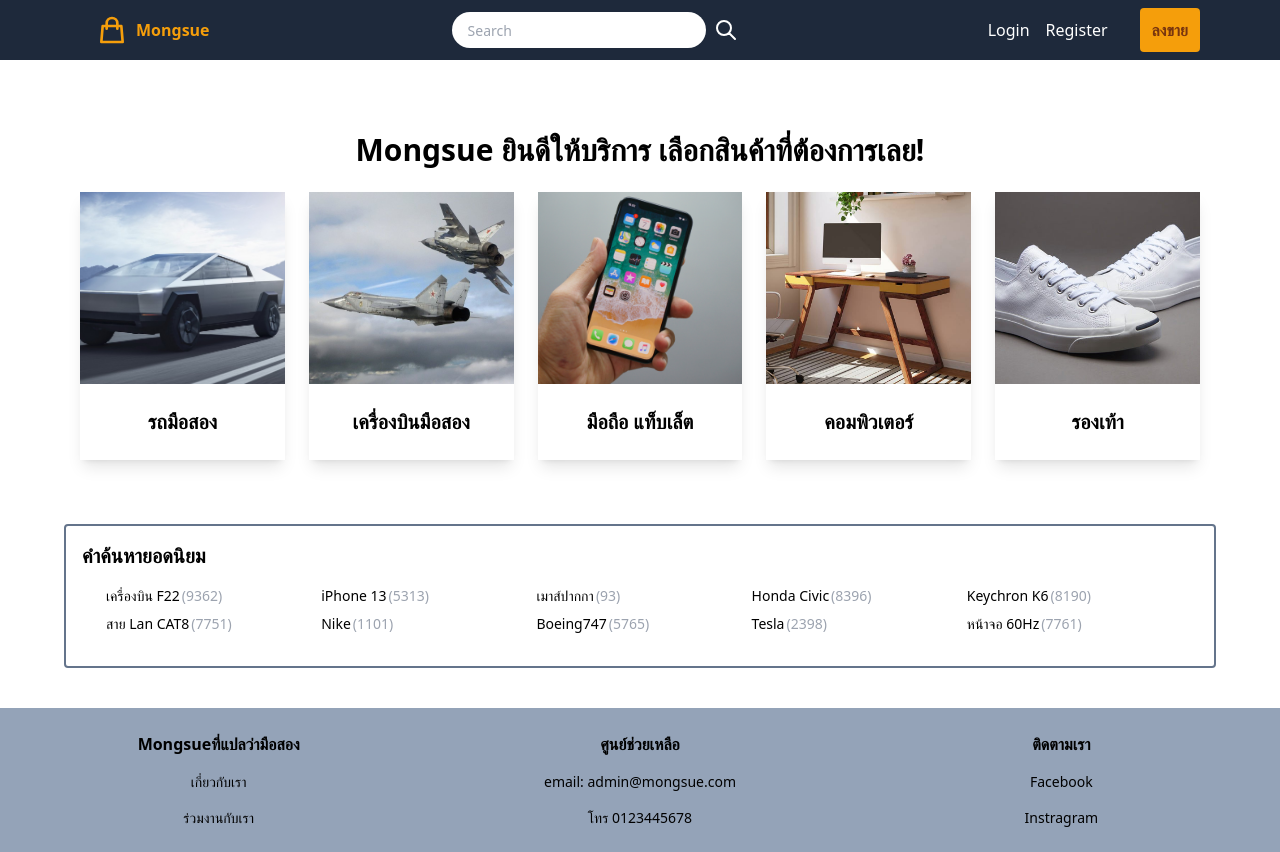
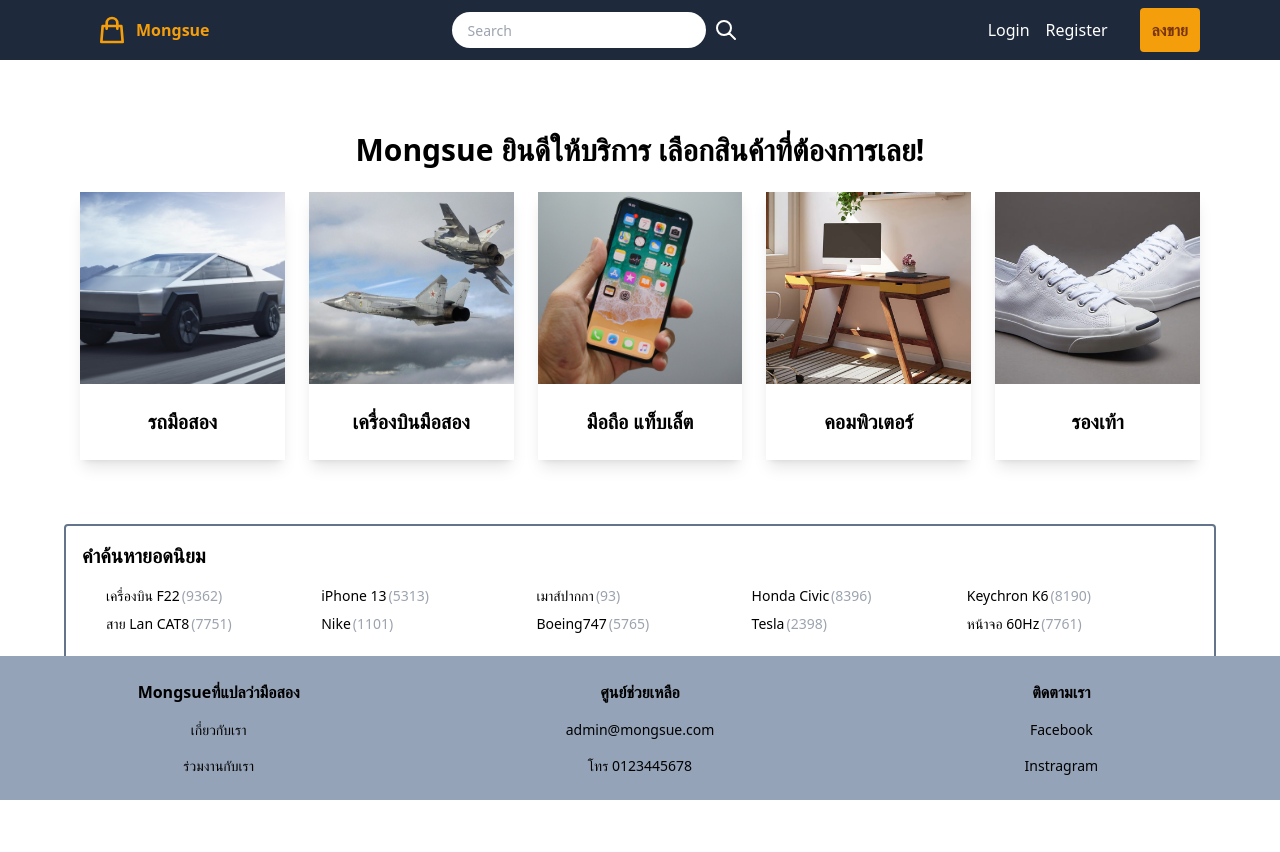
Before and after one commit to Rayato159/Secondhand-E-Commerce, a React (Create React App) app in the folder frontend/: page / in a window 1280 px wide. After the commit the page ends 800 px from the top, so only its background shows below. Built offline with nearby package versions, Linux system fonts and the light colour scheme.

Commit message:
homepage added

```diff
--- a/frontend/package.json
+++ b/frontend/package.json
@@ -9,6 +9,7 @@
     "@testing-library/user-event": "^13.5.0",
     "react": "^17.0.2",
     "react-dom": "^17.0.2",
+    "react-router-dom": "^6.2.1",
     "react-scripts": "5.0.0",
     "web-vitals": "^2.1.2"
   },
--- /dev/null
+++ b/frontend/src/App.js
@@ -0,0 +1,24 @@
+import React from 'react'
+import { BrowserRouter, Routes, Route } from 'react-router-dom'
+
+// Components
+import Navbar from './components/Navbar'
+
+// Pages
+import Home from './pages/Home'
+
+
+function App() {
+    return (
+        <div className="App">
+            <BrowserRouter>
+                <Navbar />
+                    <Routes>
+                        <Route path="/" element={<Home />} />
+                    </Routes>
+            </BrowserRouter>
+        </div>
+    )
+}
+
+export default App
--- a/frontend/src/components/Footbar.js
+++ b/frontend/src/components/Footer.js
@@ -1,13 +1,13 @@
-const Footbar = () => {
+const Footer = () => {
     return (
-        <footer className="bg-slate-400 h-46 mt-10">
+        <footer className="bg-slate-400 fixed bottom-0 w-full">
             <div className="px-4 py-6 grid grid-cols-3 md:gap-4 gap-2">
                 <div className="font-bold text-center">Mongsueที่แปลว่ามือสอง</div>
                 <div className="font-bold text-center">ศูนย์ช่วยเหลือ</div>
                 <div className="font-bold text-center">ติดตามเรา</div>
 
                 <div className="md:text-sm text-xs text-center">เกี่ยวกับเรา</div>
-                <div className="md:text-sm text-xs text-center">email: admin@mongsue.com</div>
+                <div className="md:text-sm text-xs text-center">admin@mongsue.com</div>
                 <div className="md:text-sm text-xs text-center">
                     <a className="hover:text-gray-100" href="https://www.facebook.com">Facebook</a>
                 </div>
@@ -22,4 +22,4 @@ const Footbar = () => {
     )
 }
 
-export default Footbar
+export default Footer
--- a/frontend/src/components/Navbar.js
+++ b/frontend/src/components/Navbar.js
@@ -46,7 +46,7 @@ const Navbar = () => {
                         </div>
 
                         <div className="flex space-x-4 items-center">
-                            <a className="font-bold text-amber-900 bg-amber-500 hover:bg-amber-400 transition duration-300 px-3 py-2.5 rounded" href="">
+                            <a className="font-bold text-amber-900 bg-amber-500 hover:bg-amber-400 hover:scale-105 transition duration-300 px-3 py-2.5 rounded" href="">
                                 ลงขาย
                             </a>
                         </div>
--- a/frontend/src/index.js
+++ b/frontend/src/index.js
@@ -3,17 +3,11 @@ import ReactDOM from 'react-dom';
 import './index.css';
 
 // Compenents
-import Navbar from './components/Navbar';
-import Category from './components/Category';
-import TopSearch from './components/TopSearch';
-import Footer from './components/Footbar'
+import App from './App'
 
 ReactDOM.render(
   <React.StrictMode>
-    <Navbar />
-    <Category />
-    <TopSearch />
-    <Footer />
+    <App />
   </React.StrictMode>,
   document.getElementById('root')
 );
--- /dev/null
+++ b/frontend/src/pages/Home.js
@@ -0,0 +1,18 @@
+import React from 'react'
+
+// Components
+import Category from '../components/Category'
+import TopSearch from '../components/TopSearch'
+import Footer from '../components/Footer'
+
+function Home() {
+    return (
+        <div className="Home">
+            <Category />
+            <TopSearch />
+            <Footer />
+        </div>
+    )
+}
+
+export default Home
```
Also changed, not shown: 1 other file (tests, documents, lock files or other folders).
